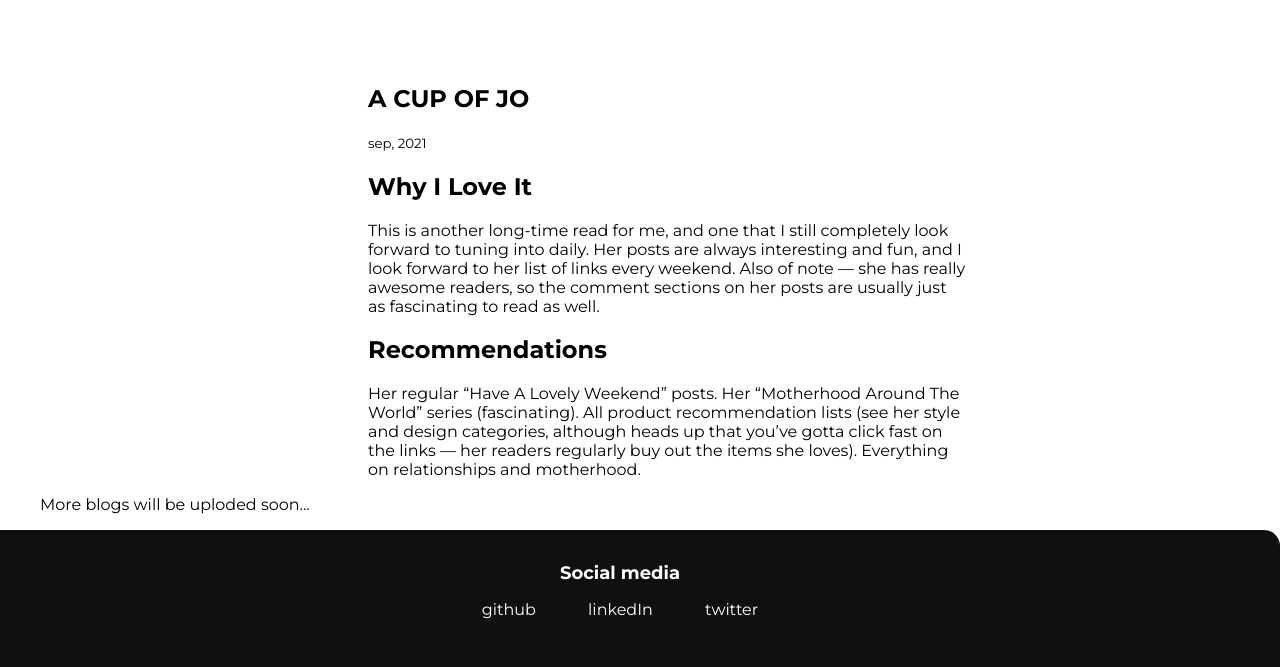
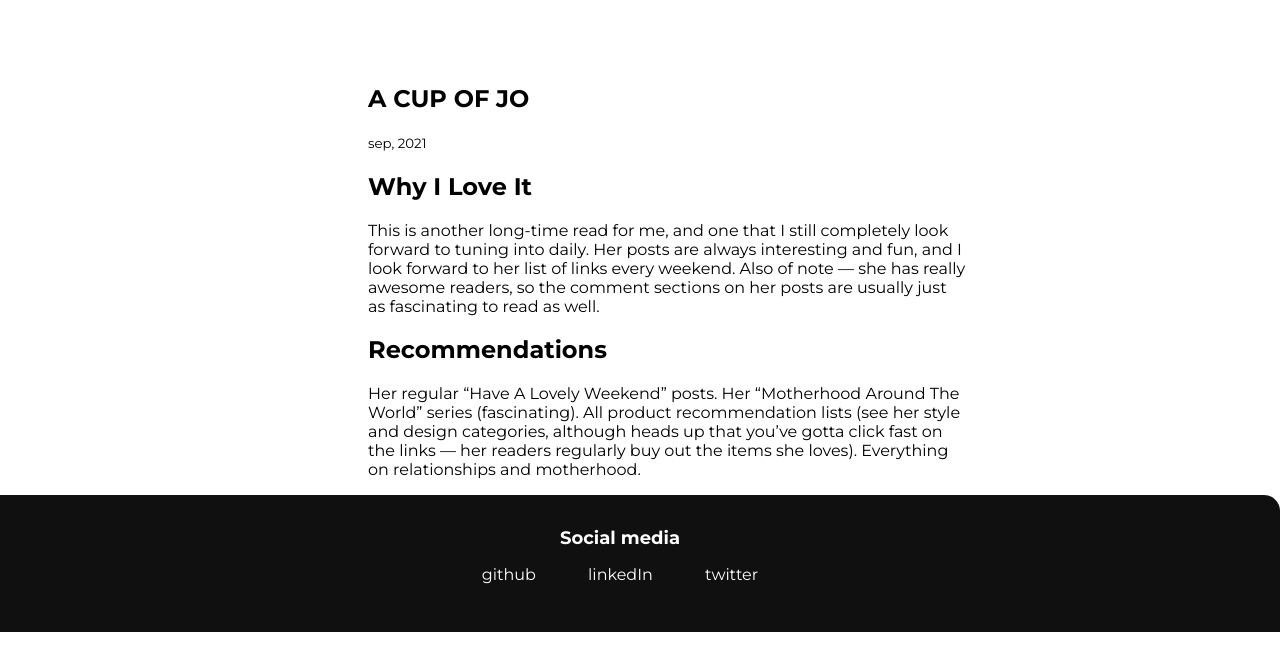
Before and after one commit to AbdulFaiz123/MY_WEBSITE, a plain HTML site: page small_blogs.html in a window 1280 px wide. Shown: the part 248-915 px from the top of the page. After the commit the page ends 880 px from the top, so only its background shows below. Drawn offline with Linux system fonts and the light colour scheme.

Commit message:
info removed

```diff
--- a/small_blogs.html
+++ b/small_blogs.html
@@ -51,7 +51,6 @@
         </li>
 
 
-        <p>More blogs will be uploded soon...</p>
     </ul>
 
     <footer class="footer">
```
